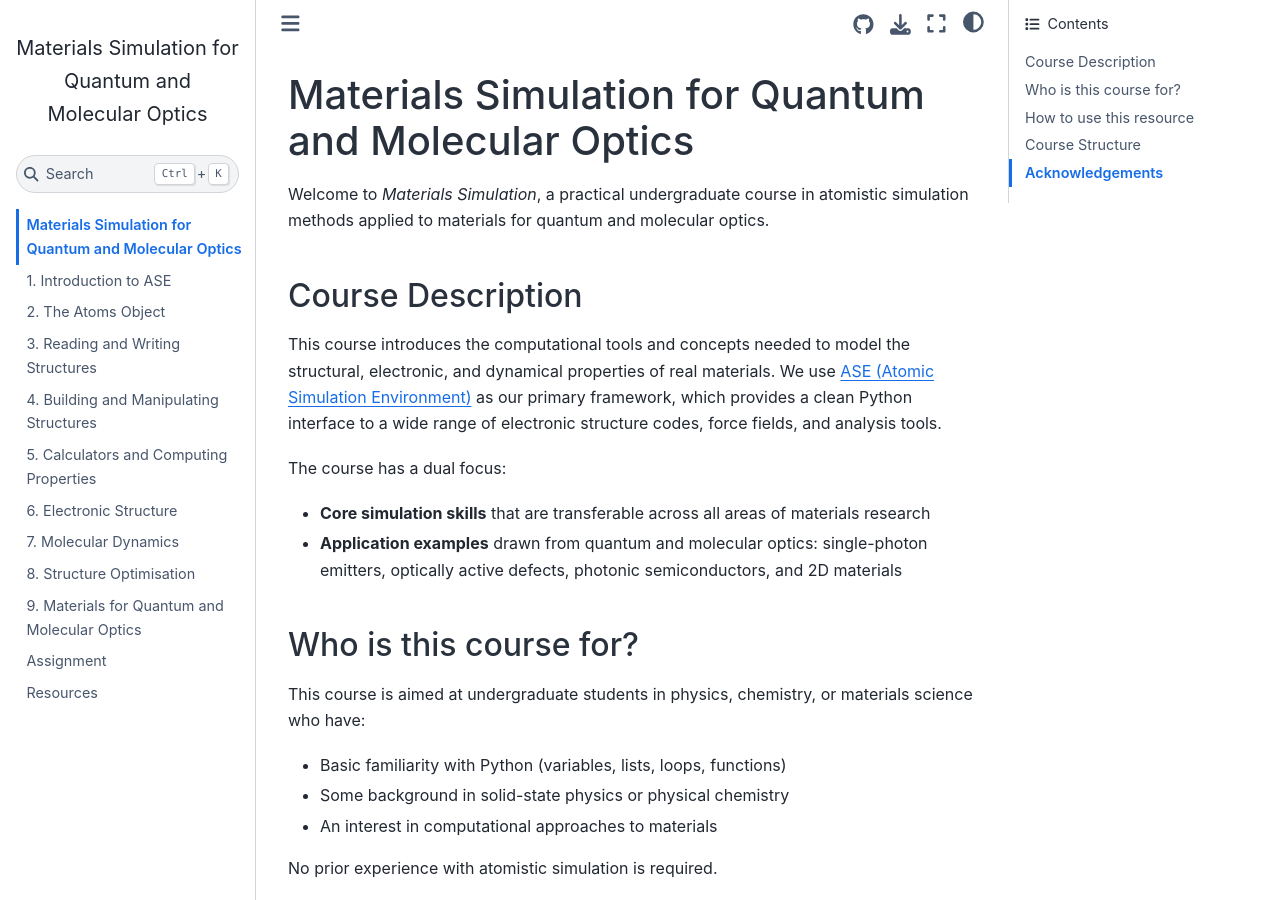
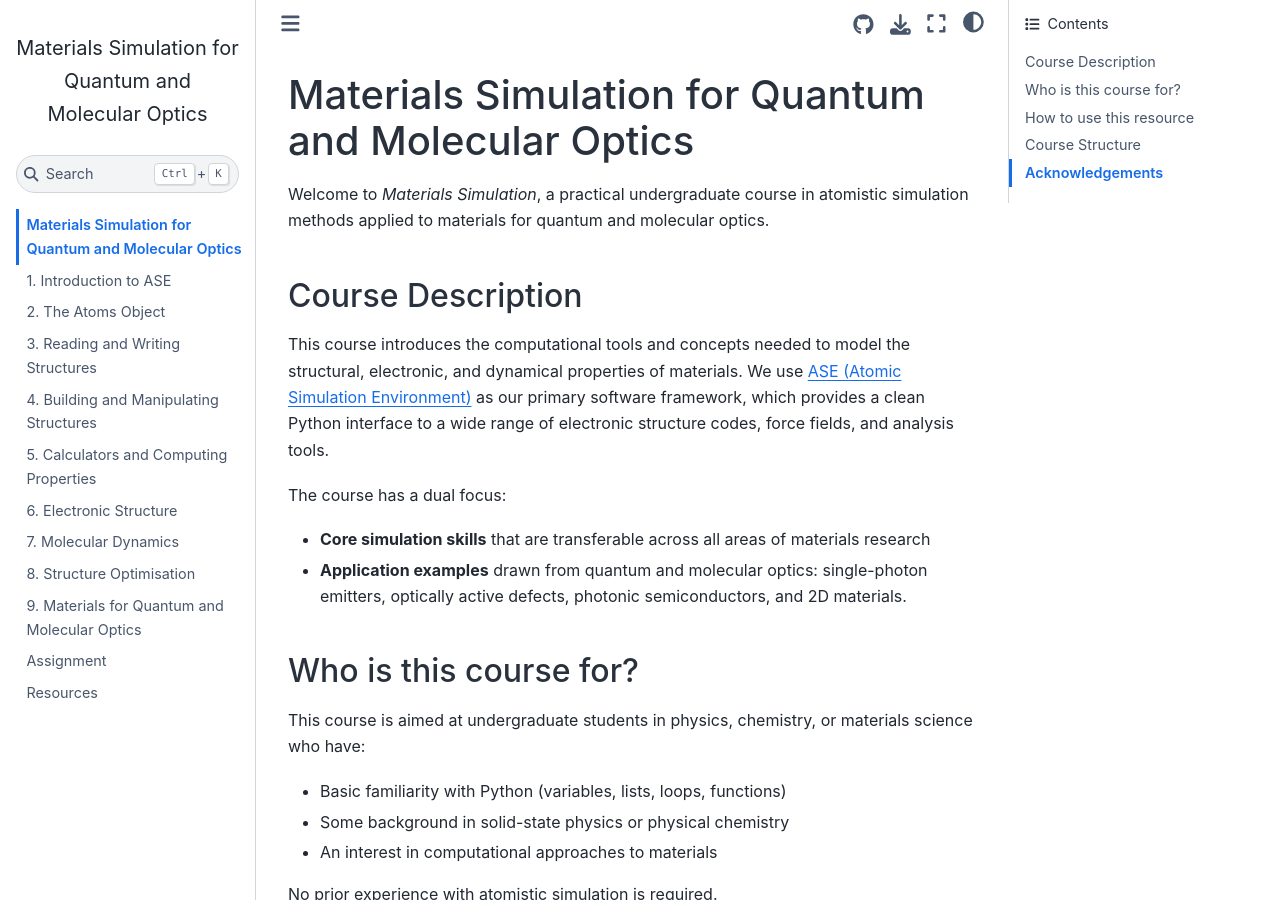
Before and after one commit to NU-CEM/Atomistic_Simulation, a Jupyter Book: the page built from intro.md, in a window 1280 px wide and 900 px high. Built offline with Jupyter Book 1.0.4 settings and Sphinx 7.4.7 and the Sphinx Book theme 1.1.4, drawn with Linux system fonts in a browser that asks for light colours; some of the changed text lies outside the part shown.

Commit message:
Update intro.md

```diff
--- a/intro.md
+++ b/intro.md
@@ -4,11 +4,11 @@ Welcome to *Materials Simulation*, a practical undergraduate course in atomistic
 
 ## Course Description
 
-This course introduces the computational tools and concepts needed to model the structural, electronic, and dynamical properties of real materials. We use [ASE (Atomic Simulation Environment)](https://wiki.fysik.dtu.dk/ase/) as our primary framework, which provides a clean Python interface to a wide range of electronic structure codes, force fields, and analysis tools.
+This course introduces the computational tools and concepts needed to model the structural, electronic, and dynamical properties of materials. We use [ASE (Atomic Simulation Environment)](https://wiki.fysik.dtu.dk/ase/) as our primary software framework, which provides a clean Python interface to a wide range of electronic structure codes, force fields, and analysis tools.
 
 The course has a dual focus:
 - **Core simulation skills** that are transferable across all areas of materials research
-- **Application examples** drawn from quantum and molecular optics: single-photon emitters, optically active defects, photonic semiconductors, and 2D materials
+- **Application examples** drawn from quantum and molecular optics: single-photon emitters, optically active defects, photonic semiconductors, and 2D materials.
 
 ## Who is this course for?
 
```
Also changed, not shown: other parts of intro.md (+2 -2 lines).
